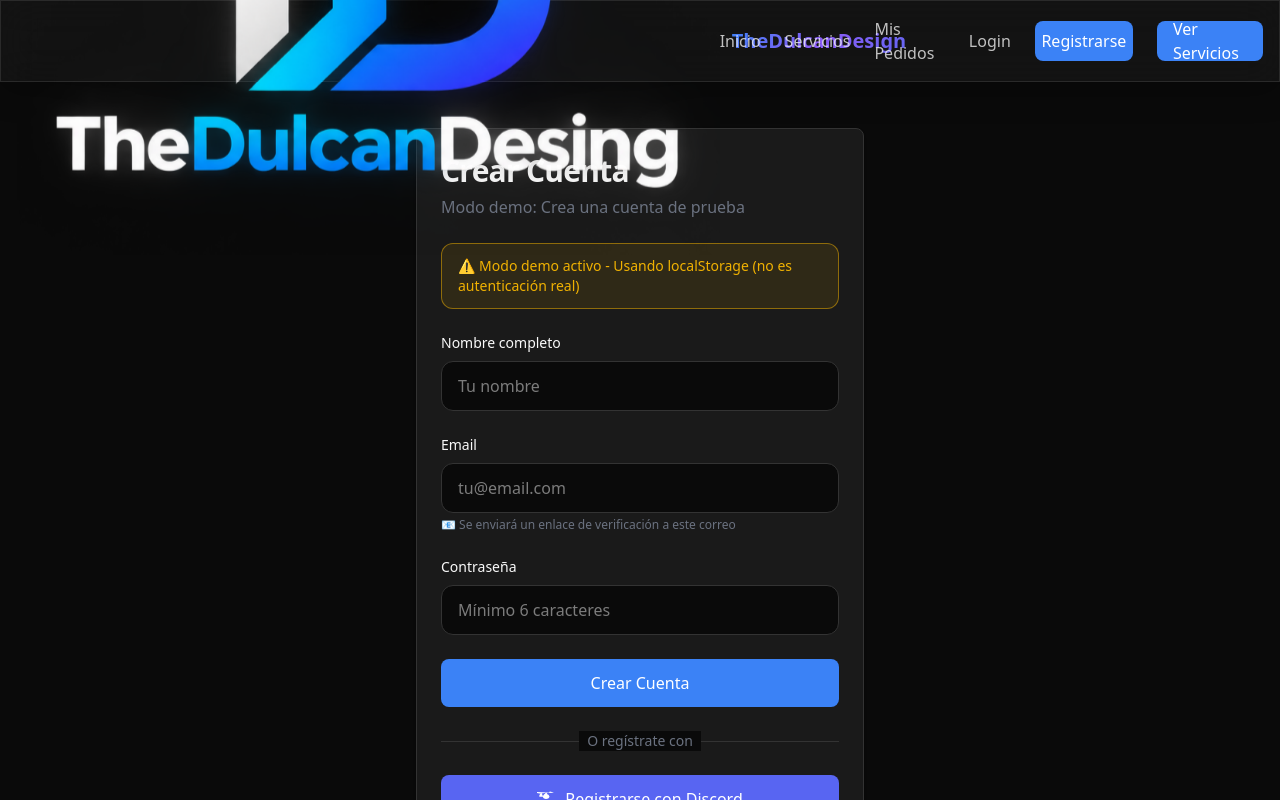
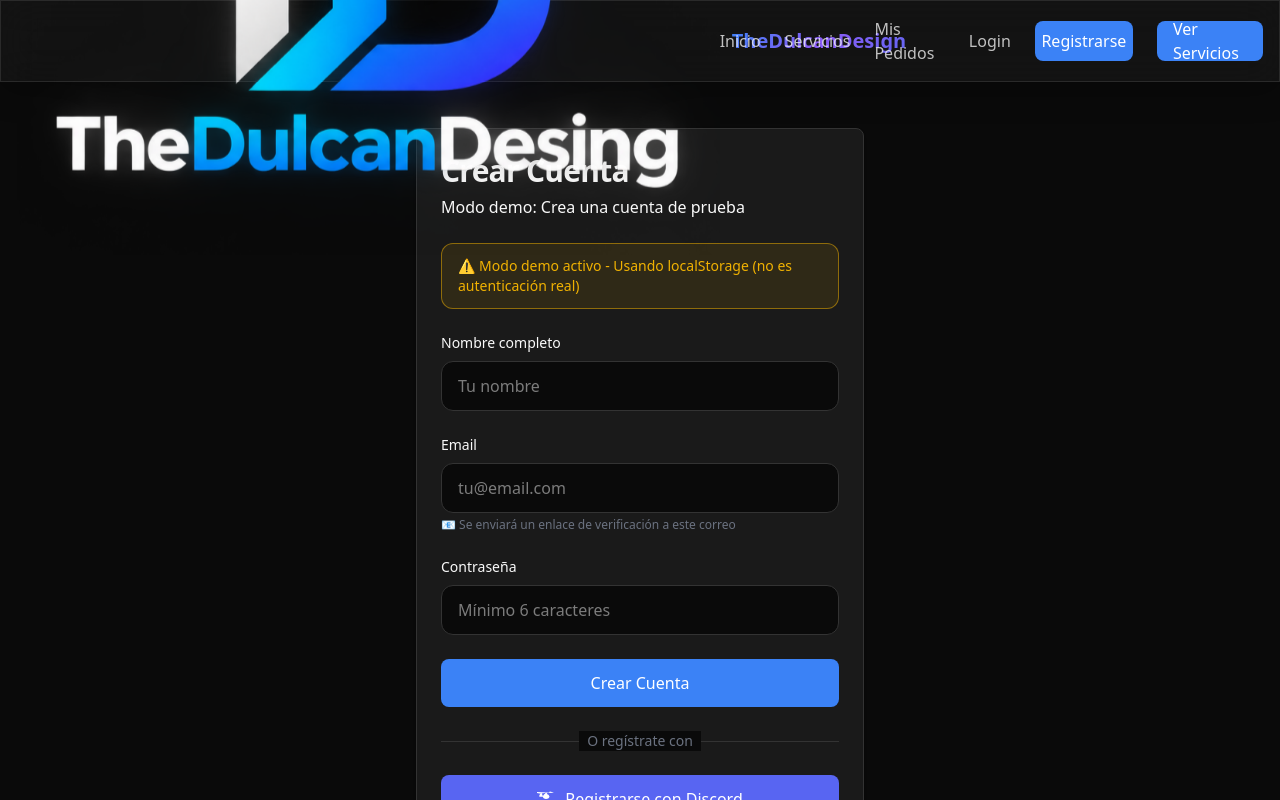
Before and after one commit to fh4xdzzz/fh4xdzz-optimizacion, a Next.js app in the folder web/: page /auth/register in a window 1280 px wide. Shown: the top 800 px of the page. Built offline with nearby package versions, Linux system fonts and the light colour scheme.

Commit message:
Replaced CardDescription with div to fix HTML nesting - CardDescription renders <p> by default which cannot contain <div> - Changed to <div> with text-muted-foreground class - This fixes the hydration error

```diff
--- a/web/app/auth/register/page.tsx
+++ b/web/app/auth/register/page.tsx
@@ -128,7 +128,7 @@ export default function RegisterPage() {
           <Card>
             <CardHeader>
               <CardTitle className="text-3xl">Crear Cuenta</CardTitle>
-              <CardDescription className="text-base">
+              <div className="text-base text-muted-foreground">
                 {isSupabase
                   ? (
                     <div className="space-y-2">
@@ -140,7 +140,7 @@ export default function RegisterPage() {
                   )
                   : 'Modo demo: Crea una cuenta de prueba'
                 }
-              </CardDescription>
+              </div>
             </CardHeader>
               <CardContent>
                 <form onSubmit={handleRegister} className="space-y-6">
```
